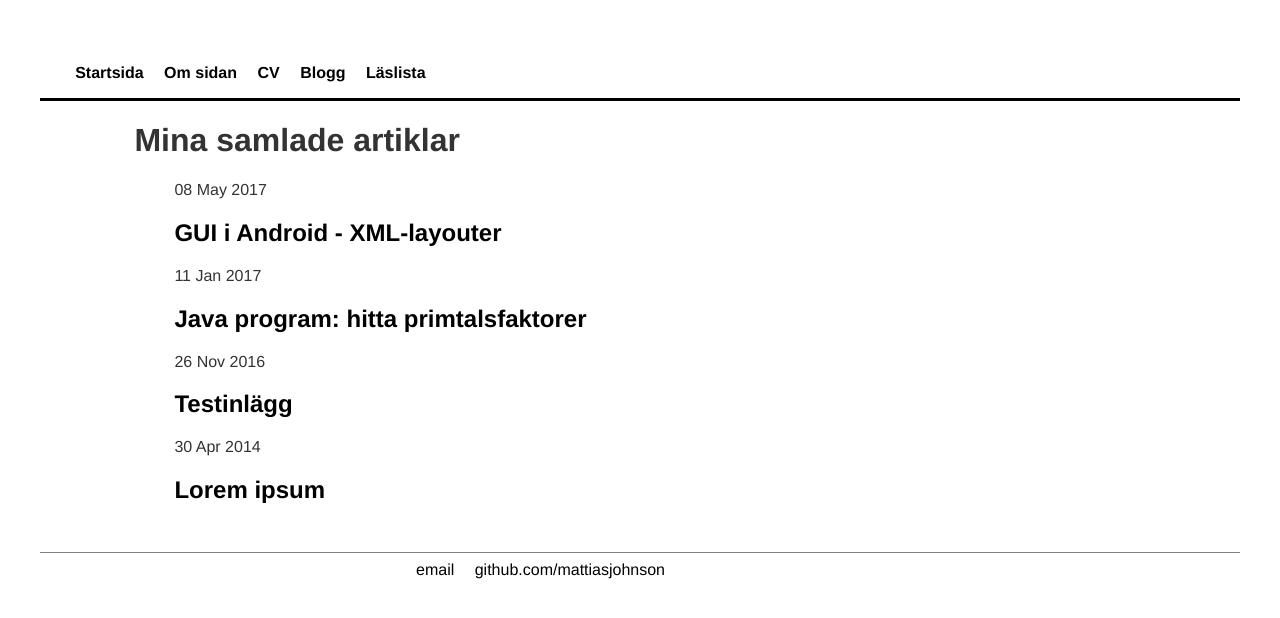
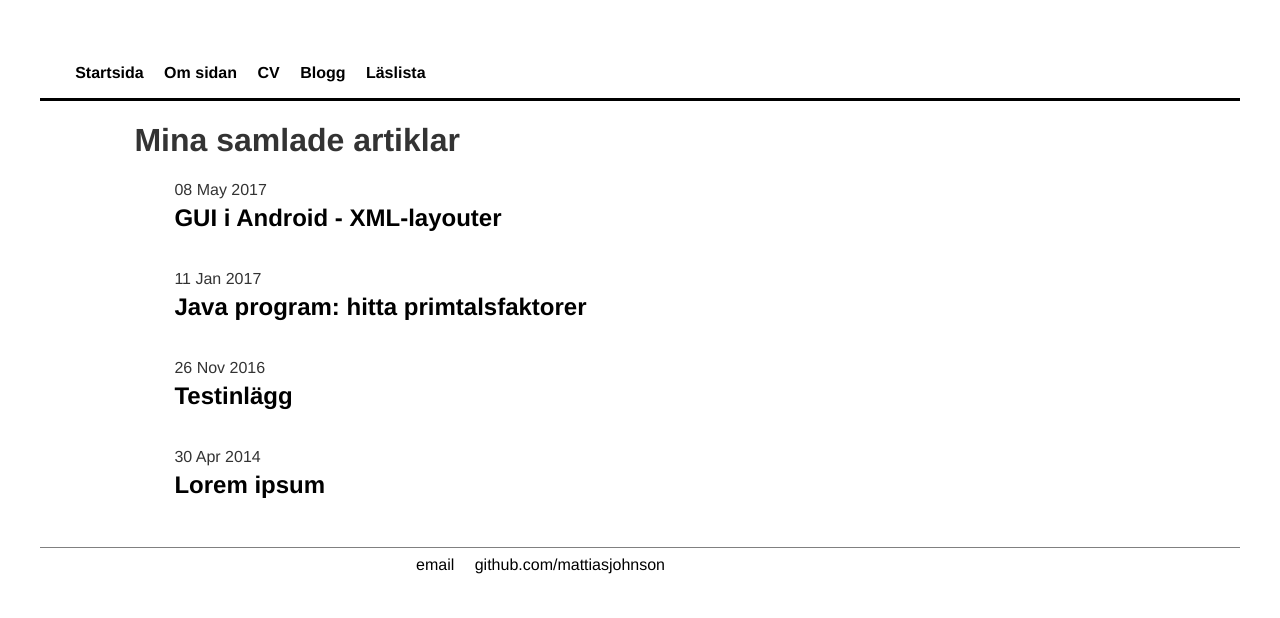
Before and after one commit to mattiasJohnson/mattiasjohnson.github.io, a Jekyll site: the page built from blog/index.html, in a window 1280 px wide. Shown: the top 618 px of the page. Built offline with Jekyll 4.4.1, drawn with Linux system fonts in a browser that asks for light colours.

Commit message:
fixed blog-list

```diff
--- a/css/cleanMain.css
+++ b/css/cleanMain.css
@@ -22,8 +22,8 @@ font-family: 'Helvetica', 'Arial', 'Sans-Serif';
 .blog-list {
   list-style: none;
 }
-  h2 .blog-list {
-    margin-top: 0px;
+  ul li h2 { /* ingen aning om hur prioriteringen fungerar men detta ger det resultat jag vill ha */
+    margin: 0.2em auto 1.6em auto;
   }
 
 /* ============= miscellaneous ============= */
```
